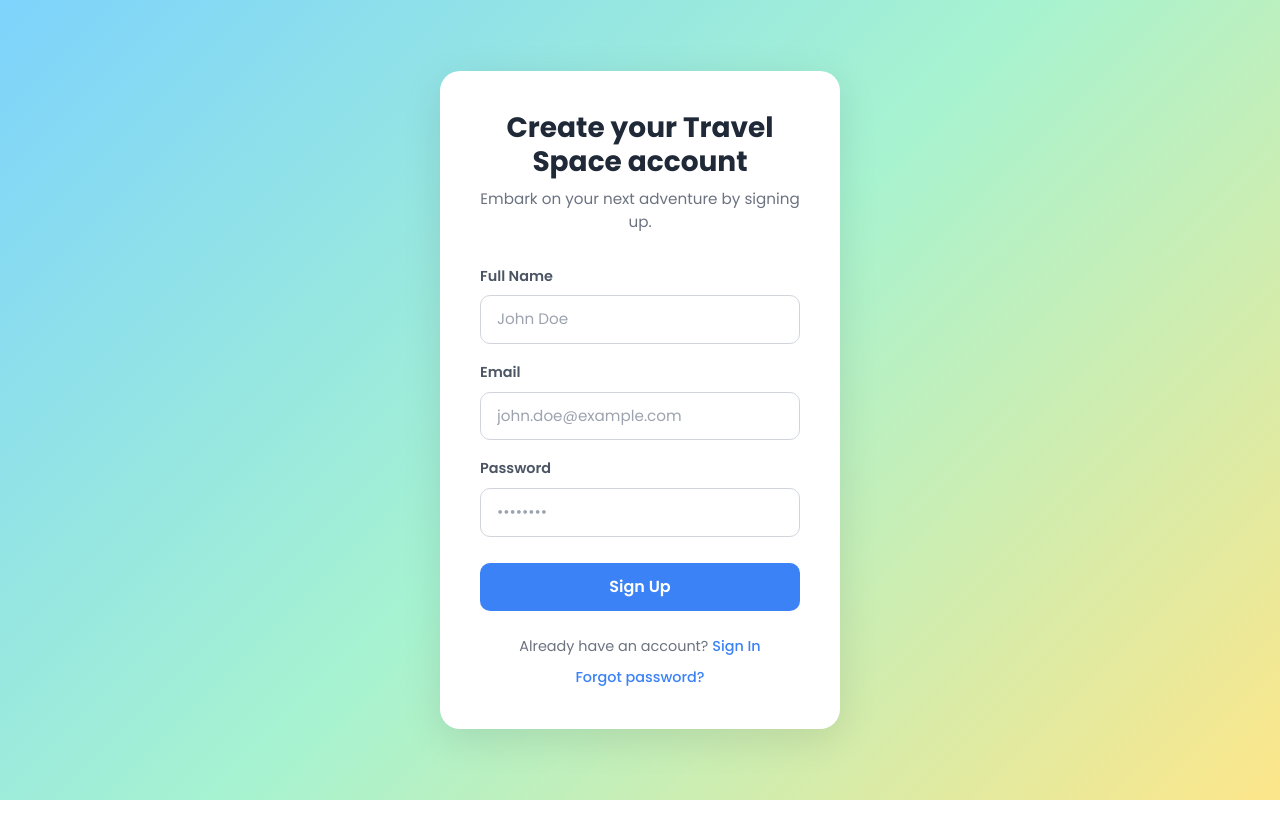
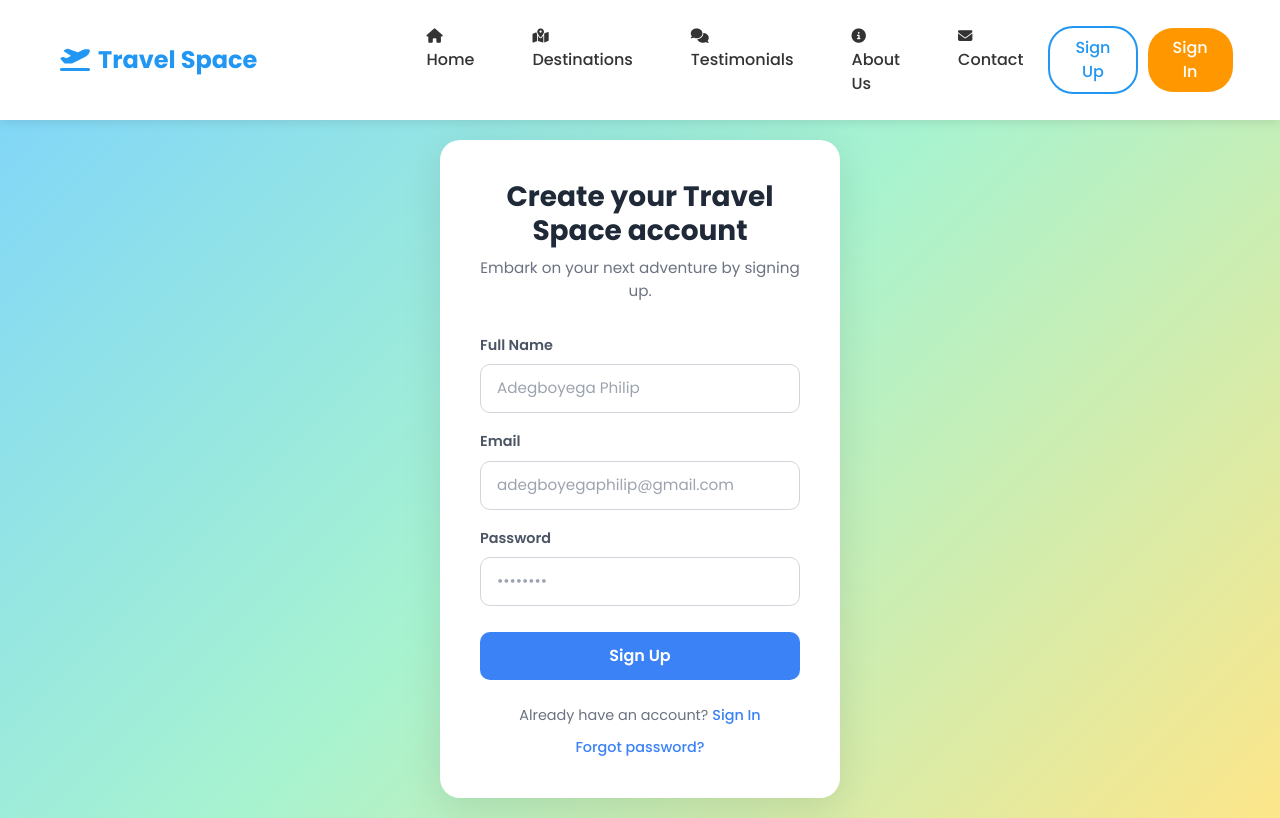
Before and after one commit to philip200802/Travel-space-project, a plain HTML site: page signup.html in a window 1280 px wide. Drawn offline with nearby package versions, Linux system fonts and the light colour scheme.

Commit message:
Implement navbar and restructure signup form
Added a responsive navbar and updated form structure.

```diff
--- a/signup.html
+++ b/signup.html
@@ -8,6 +8,9 @@
 
     <!-- Bootstrap 5 CSS -->
     <link href="https://cdn.jsdelivr.net/npm/bootstrap@5.3.0/dist/css/bootstrap.min.css" rel="stylesheet">
+
+    <!-- Font Awesome for Icons -->
+    <link rel="stylesheet" href="https://cdnjs.cloudflare.com/ajax/libs/font-awesome/6.4.0/css/all.min.css">
 
     <!-- Google Fonts -->
     <link href="https://fonts.googleapis.com/css2?family=Poppins:wght@300;400;500;600;700&display=swap"
@@ -24,10 +27,103 @@
             font-family: 'Poppins', sans-serif;
             min-height: 100vh;
             display: flex;
+            flex-direction: column;
+            background: linear-gradient(135deg, #7dd3fc, #a7f3d0, #fde68a);
+        }
+
+        .main-content {
+            flex: 1;
+            display: flex;
             align-items: center;
             justify-content: center;
-            background: linear-gradient(135deg, #7dd3fc, #a7f3d0, #fde68a);
             padding: 20px;
+        }
+
+        /* Navbar Styles */
+        .navbar {
+            background-color: #fff;
+            box-shadow: 0 2px 10px rgba(0, 0, 0, 0.1);
+            padding: 1rem 0;
+        }
+
+        .navbar-brand {
+            font-weight: 700;
+            font-size: 1.5rem;
+            color: #2196F3 !important;
+        }
+
+        .navbar-brand i {
+            margin-right: 8px;
+        }
+
+        .nav-link {
+            color: #333 !important;
+            font-weight: 500;
+            margin: 0 10px;
+            padding: 8px 15px !important;
+            transition: all 0.3s;
+            border-radius: 8px;
+        }
+
+        .nav-link:hover {
+            color: #2196F3 !important;
+            background-color: #f0f8ff;
+        }
+
+        .nav-link.active {
+            color: #2196F3 !important;
+            background-color: #e3f2fd;
+        }
+
+        .nav-link i {
+            margin-right: 5px;
+            font-size: 0.9rem;
+        }
+
+        .btn-signup-nav {
+            background-color: transparent;
+            color: #2196F3;
+            border: 2px solid #2196F3;
+            padding: 8px 25px;
+            border-radius: 25px;
+            margin-right: 10px;
+            font-weight: 500;
+            transition: all 0.3s;
+        }
+
+        .btn-signup-nav:hover {
+            background-color: #2196F3;
+            color: #fff;
+        }
+
+        .btn-signin {
+            background-color: #FF9800;
+            color: #fff;
+            border: none;
+            padding: 8px 25px;
+            border-radius: 25px;
+            font-weight: 500;
+            transition: all 0.9s;
+        }
+
+        .btn-signin:hover {
+            background-color: #F57C00;
+            color: #fff;
+        }
+
+        /* Center navbar links on large screens */
+        @media (min-width: 992px) {
+            .navbar-collapse {
+                display: flex !important;
+                align-items: center;
+            }
+
+            .navbar-collapse .navbar-nav {
+                margin-left: auto;
+                margin-right: auto;
+                display: flex;
+                gap: 8px;
+            }
         }
 
         .signup-card {
@@ -159,26 +255,74 @@
 
 <body>
 
+    <!-- Navbar -->
+    <nav class="navbar navbar-expand-lg navbar-light sticky-top">
+        <div class="container-fluid d-flex justify-content-between">
+            <a class="navbar-brand mx-lg-5" href="index.html">
+                <i class="fas fa-plane-departure"></i>Travel Space
+            </a>
+            <button class="navbar-toggler" type="button" data-bs-toggle="collapse" data-bs-target="#navbarNav">
+                <span class="navbar-toggler-icon"></span>
+            </button>
+            <div class="collapse navbar-collapse mx-lg-5 px-lg-5" id="navbarNav">
+                <ul class="navbar-nav me-auto align-content-center">
+                    <li class="nav-item">
+                        <a class="nav-link" href="index.html">
+                            <i class="fas fa-home"></i> Home
+                        </a>
+                    </li>
+                    <li class="nav-item">
+                        <a class="nav-link" href="index.html#destinations">
+                            <i class="fas fa-map-marked-alt"></i> Destinations
+                        </a>
+                    </li>
+                    <li class="nav-item">
+                        <a class="nav-link" href="index.html#testimonials">
+                            <i class="fas fa-comments"></i> Testimonials
+                        </a>
+                    </li>
+                    <li class="nav-item">
+                        <a class="nav-link" href="index.html#about">
+                            <i class="fas fa-info-circle"></i> About Us
+                        </a>
+                    </li>
+                    <li class="nav-item">
+                        <a class="nav-link" href="index.html#footer">
+                            <i class="fas fa-envelope"></i> Contact
+                        </a>
+                    </li>
+                </ul>
+                <button class="btn btn-signup-nav" onclick="location.href='signup.html'">Sign Up</button>
+                <button class="btn btn-signin" onclick="location.href='signin.html'">Sign In</button>
+            </div>
+        </div>
+    </nav>
+
+    <!-- Main Content -->
+    <div class="main-content">
         <div class="signup-card">
             <div class="signup-header">
                 <h1>Create your Travel Space account</h1>
                 <p>Embark on your next adventure by signing up.</p>
             </div>
 
-        <form>
+            <form action="#" method="post" aria-label="Sign up form">
                 <div class="mb-3">
                     <label for="fullName" class="form-label">Full Name</label>
-                <input type="text" class="form-control" id="fullName" placeholder="John Doe" required>
+                    <input type="text" name="fullName" class="form-control" id="fullName" placeholder="Adegboyega Philip"
+                        required aria-required="true">
                 </div>
 
                 <div class="mb-3">
                     <label for="email" class="form-label">Email</label>
-                <input type="email" class="form-control" id="email" placeholder="john.doe@example.com" required>
+                    <input type="email" name="email" class="form-control" id="email" placeholder="adegboyegaphilip@gmail.com"
+                        required aria-required="true">
                 </div>
 
                 <div class="mb-3">
                     <label for="password" class="form-label">Password</label>
-                <input type="password" class="form-control" id="password" placeholder="••••••••" required>
+                    <input type="password" name="password" class="form-control" id="password" placeholder="••••••••"
+                        required aria-required="true">
                 </div>
 
                 <button type="submit" class="btn btn-signup">Sign Up</button>
@@ -189,6 +333,7 @@
                 <a href="#" class="forgot-password">Forgot password?</a>
             </div>
         </div>
+    </div>
 
     <!-- Bootstrap 5 JS Bundle -->
     <script src="https://cdn.jsdelivr.net/npm/bootstrap@5.3.0/dist/js/bootstrap.bundle.min.js"></script>
```
Lines whose indentation alone changed are shown as unchanged.
